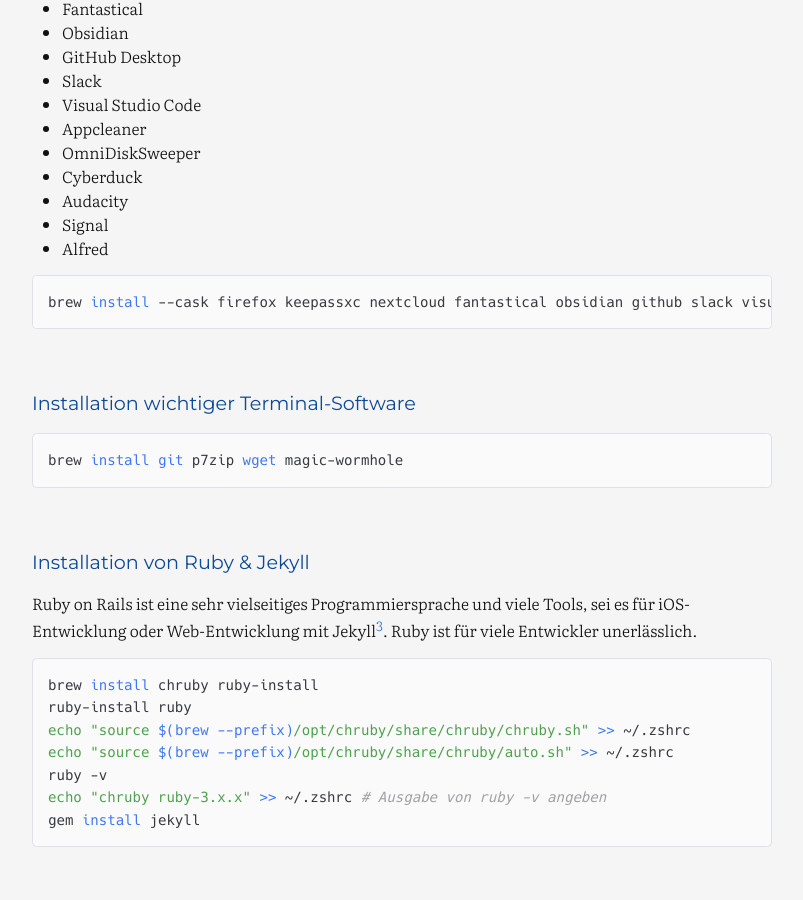
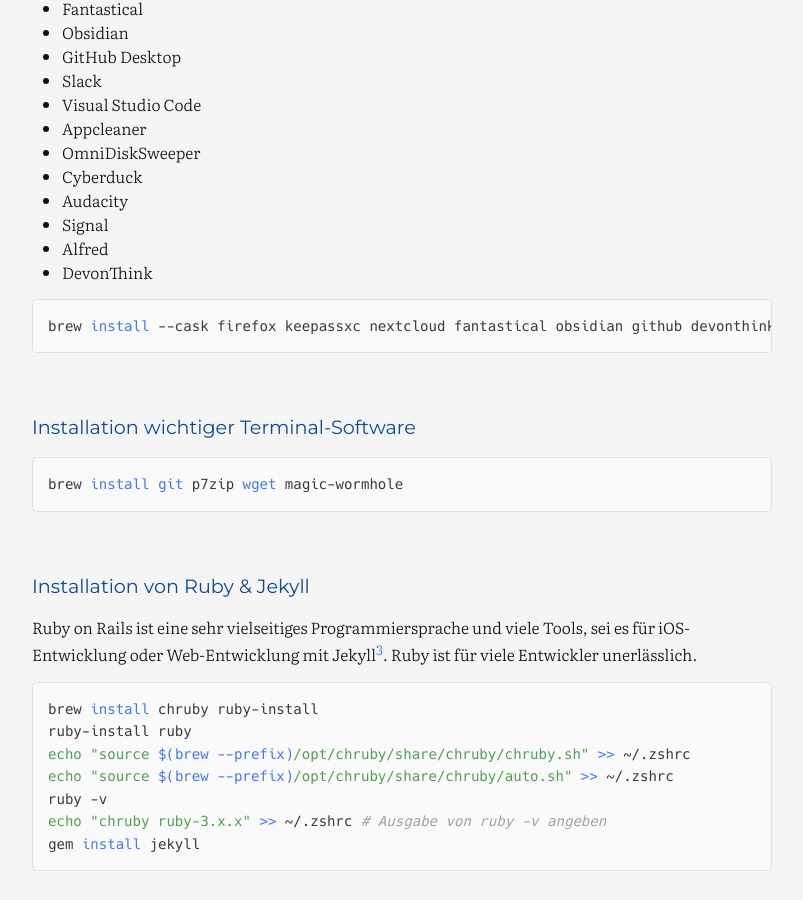
Before and after one commit to flowinho/reboot, a Jekyll site: the page built from _posts/2022-06-30-macos-setup-flow.md, in a window 1280 px wide and 900 px high, scrolled down 1895 px. Shown: the whole window, without its empty margins (238-1041 px from the left). Built offline with Jekyll 4.4.1, drawn with Linux system fonts in a browser that asks for light colours.

Commit message:
Add devonthink to cask list

````diff
--- a/_posts/2022-06-30-macos-setup-flow.md
+++ b/_posts/2022-06-30-macos-setup-flow.md
@@ -63,9 +63,10 @@
 - Audacity
 - Signal
 - Alfred
+- DevonThink
 
 ```bash
-brew install --cask firefox keepassxc nextcloud fantastical obsidian github slack visual-studio-code appcleaner omnidisksweeper cyberduck audacity signal alfred
+brew install --cask firefox keepassxc nextcloud fantastical obsidian github devonthink slack visual-studio-code appcleaner omnidisksweeper cyberduck audacity signal alfred
 ```
 
 ### Installation wichtiger Terminal-Software
````
